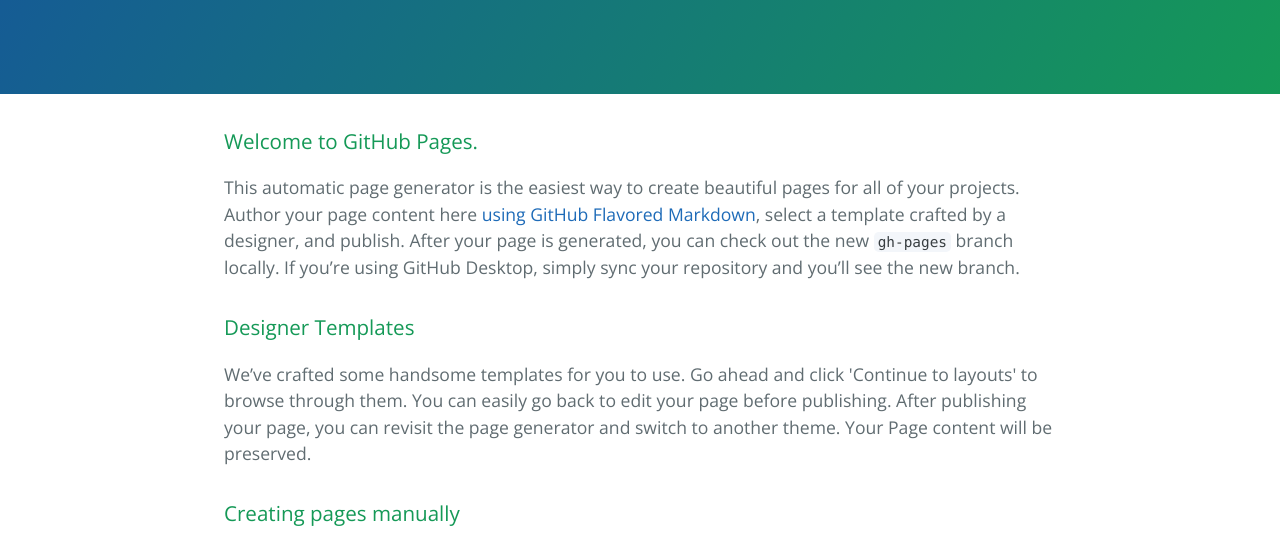
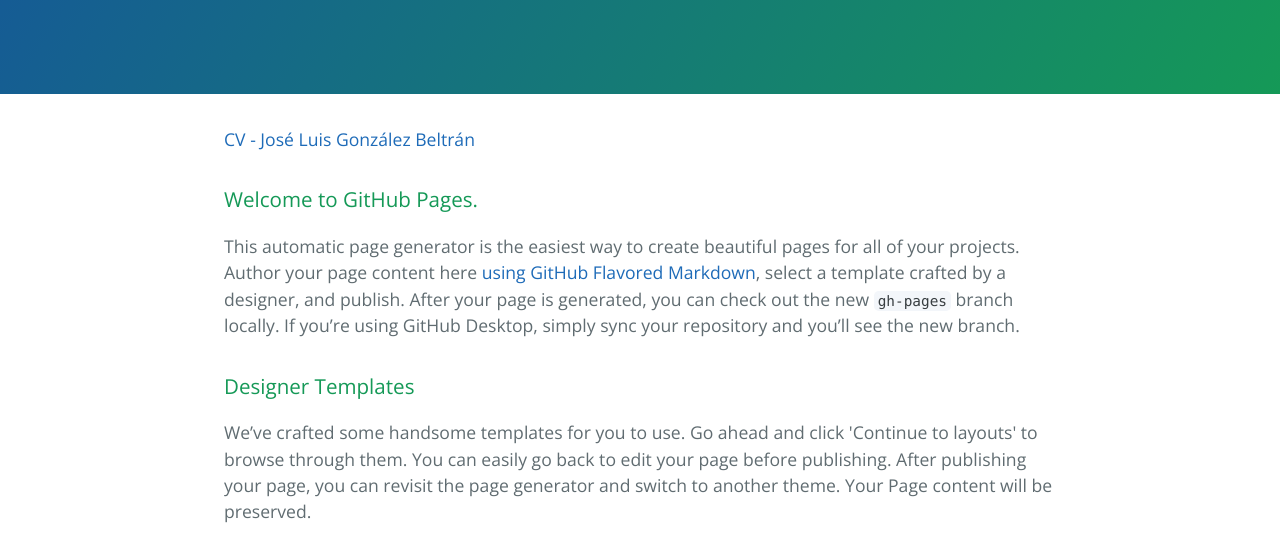
Before and after one commit to jlgonbe/jlgonbe.github.io, a plain HTML site: page index.html in a window 1280 px wide. Shown: the part 176-720 px from the top of the page. Drawn offline with nearby package versions, Linux system fonts and the light colour scheme.

Commit message:
(fix) static cv test with bootstrap

```diff
--- a/index.html
+++ b/index.html
@@ -16,6 +16,7 @@
     </section>
 
     <section class="main-content">
+      <a href="cv-test.html">CV - José Luis González Beltrán</a>
       <h3>
 <a id="welcome-to-github-pages" class="anchor" href="#welcome-to-github-pages" aria-hidden="true"><span aria-hidden="true" class="octicon octicon-link"></span></a>Welcome to GitHub Pages.</h3>
 
```
